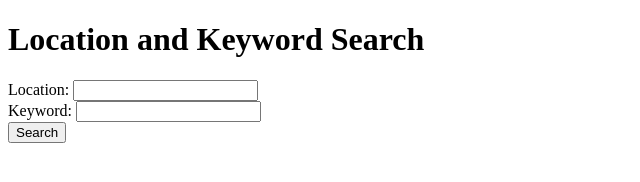
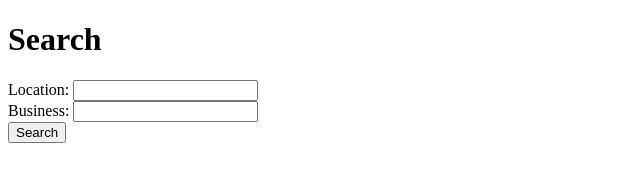
Before and after one commit to isaacsto/ReviewsCN, a website: page client/index.html in a window 1280 px wide. Shown: the whole page, without its empty margins (0-640 px from the left). Drawn offline with Linux system fonts and the light colour scheme.

```diff
--- a/client/index.html
+++ b/client/index.html
@@ -5,11 +5,11 @@
     <title>Company Search</title>
 </head>
 <body>
-    <h1>Location and Keyword Search</h1>
+    <h1>Search</h1>
     <form id="searchForm">
       <label for="locationInput">Location:</label>
       <input type="text" id="locationInput" name="location" required><br>
-      <label for="keywordInput">Keyword:</label>
+      <label for="keywordInput">Business:</label>
       <input type="text" id="keywordInput" name="keyword" required><br>
       <button type="submit">Search</button>
     </form>
--- a/client/script.js
+++ b/client/script.js
@@ -2,7 +2,6 @@
   e.preventDefault();
   const location = document.getElementById('locationInput').value;
   const keyword = document.getElementById('keywordInput').value;
-
 
 
   // Send the data to the server
```
